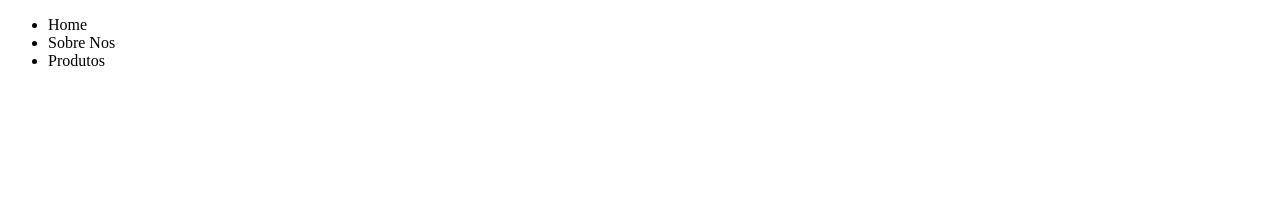
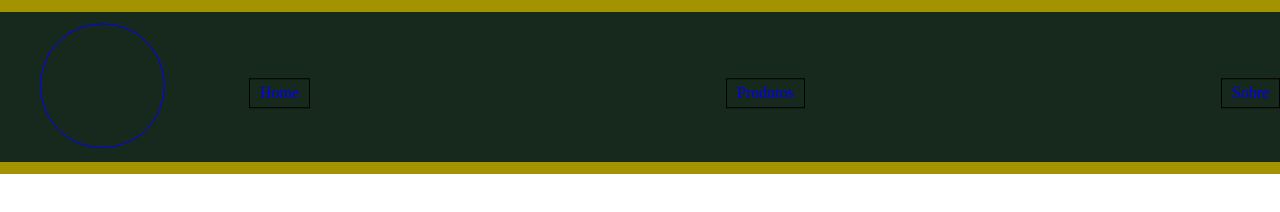
Before and after one commit to PedroTeixeira027/Moda-Garimpada, a plain HTML site: page index.html in a window 1280 px wide. Drawn offline with Linux system fonts and the light colour scheme.

Commit message:
style commit

```diff
--- a/index.html
+++ b/index.html
@@ -7,12 +7,18 @@
     <link rel="stylesheet" href="style.css">
 </head>
 <body>
-    <nav>
-        <ul>
-            <li>Home</li>
-            <li>Sobre Nos</li>
-            <li>Produtos</li>
-        </ul>
-    </nav>
+    <div id="container">
+        <div id="container2">
+            <nav>
+                <div id="logo">
+                    <ul>
+                        <li id="home"><a href="./index.html">Home</a></li>
+                        <li id="prod"><a href="./paginas/produtos.html">Produtos</a></li>
+                        <li id="sobrenos"><a href="./paginas/sobrenos.html">Sobre</a></li>
+                    </ul>
+                </div>
+            </nav>
+        </div>
+    </div>
 </body>
 </html>
--- a/style.css
+++ b/style.css
@@ -0,0 +1,53 @@
+*{
+    margin: 0;
+    padding: 0;
+}
+nav {
+    display: flex;
+    align-items: right; /* Alinha os itens verticalmente */
+}
+
+ul {
+    list-style: none;
+    display: flex;
+    margin: 42px 0; /* Transforma a lista em um flex container */
+}
+
+ul li {
+    display: flex;
+    justify-content: center;
+    align-items: center;
+    margin: 12px 208px 12px;
+     /* Espaçamento entre os itens da lista */
+}
+
+ul li a {
+    text-decoration: none;
+    border: 1px solid black;
+    padding: 5px 10px;
+
+}
+
+#logo {
+    border: 1px solid blue;
+    width: 123px;
+    height: 123px;
+    border-radius: 50%;
+    margin-left: 40px; /* Espaço entre a logo e a barra de navegação */
+    top: 50%;
+    transform: translateY(9%);
+}
+
+#container {
+    width: auto;
+    height: 174px;
+    background-color: #A49300;
+}
+
+#container2 {
+    width: auto;
+    height: 150px;
+    background-color: #17291D;
+    top: 50%;
+    transform: translateY(8%);
+}
```
